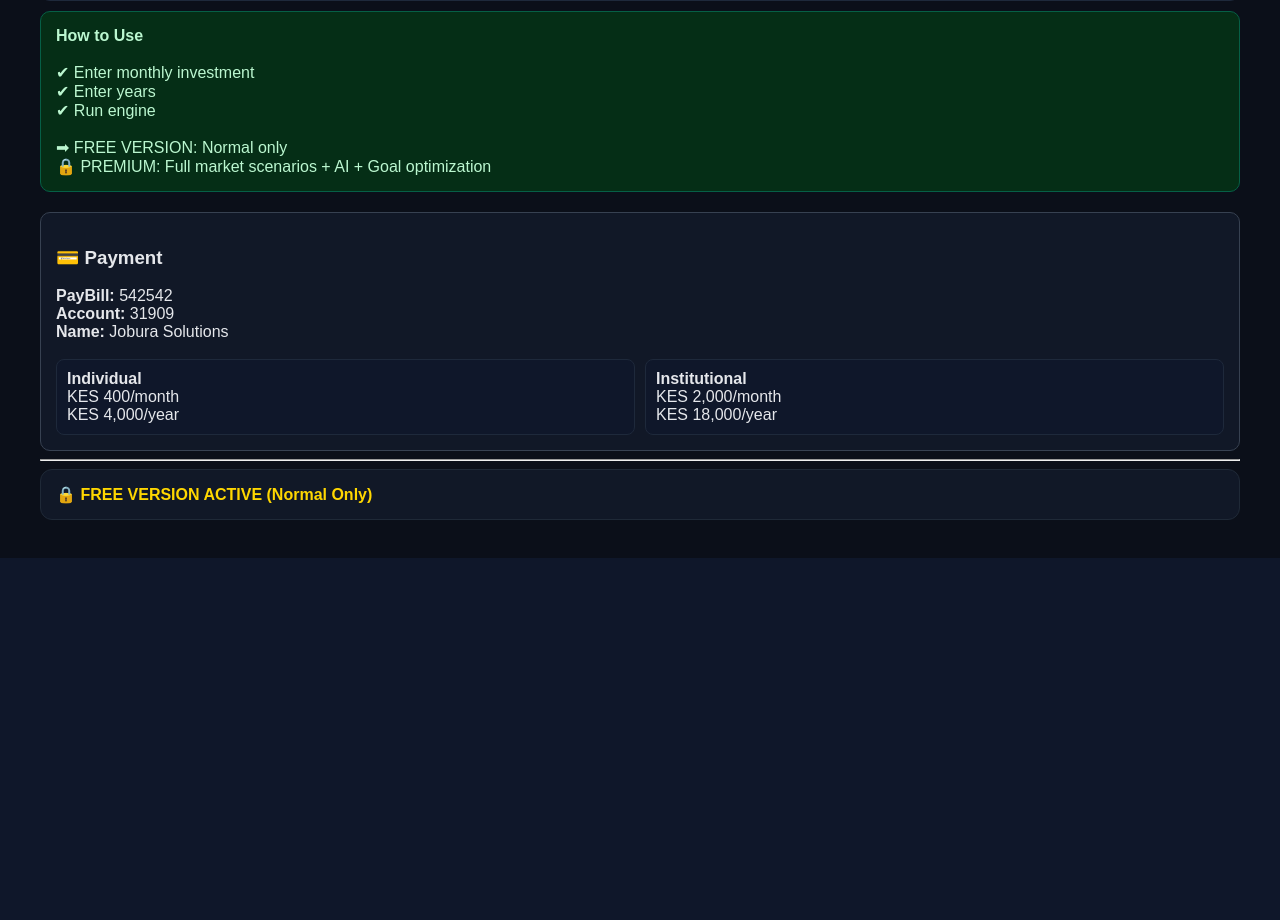
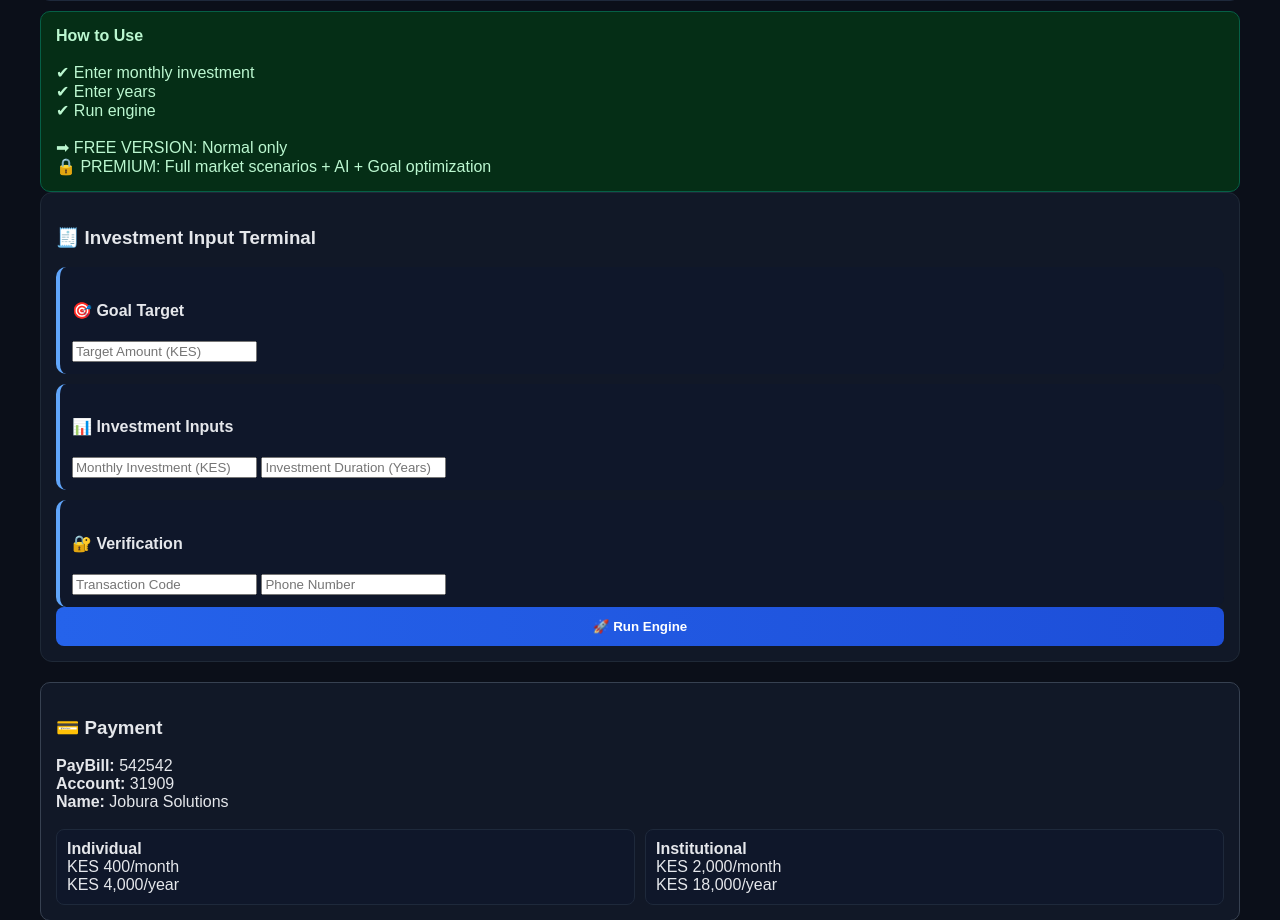
Before and after one commit to joshuawasike/nse-investment-app-v1, a Flask app: page / in a window 1280 px wide. Shown: the part 242-1162 px from the top of the page. Before the commit the page ends 800 px from the top, so only its background shows below. Run offline with Flask 3, Linux system fonts and the light colour scheme.

Commit message:
Update index.html

```diff
--- a/templates/index.html
+++ b/templates/index.html
@@ -197,7 +197,33 @@ img {
 ➡ FREE VERSION: Normal only<br>
 🔒 PREMIUM: Full market scenarios + AI + Goal optimization
 </div>
+<!-- ================= INPUT FORM ================= -->
+<div class="card">
+<h3>🧾 Investment Input Terminal</h3>
 
+<form method="POST">
+
+<div class="ai-box">
+<h4>🎯 Goal Target</h4>
+<input type="number" name="target_amount" placeholder="Target Amount (KES)">
+</div>
+
+<div class="ai-box">
+<h4>📊 Investment Inputs</h4>
+<input name="monthly" placeholder="Monthly Investment (KES)" required>
+<input name="years" placeholder="Investment Duration (Years)" required>
+</div>
+
+<div class="ai-box">
+<h4>🔐 Verification</h4>
+<input name="transaction_code" placeholder="Transaction Code" required>
+<input name="phone" placeholder="Phone Number" required>
+</div>
+
+<button type="submit">🚀 Run Engine</button>
+
+</form>
+</div>
 <!-- PAYMENT (RESTORED) -->
 <div class="payment-box">
 <h3>💳 Payment</h3>
```
